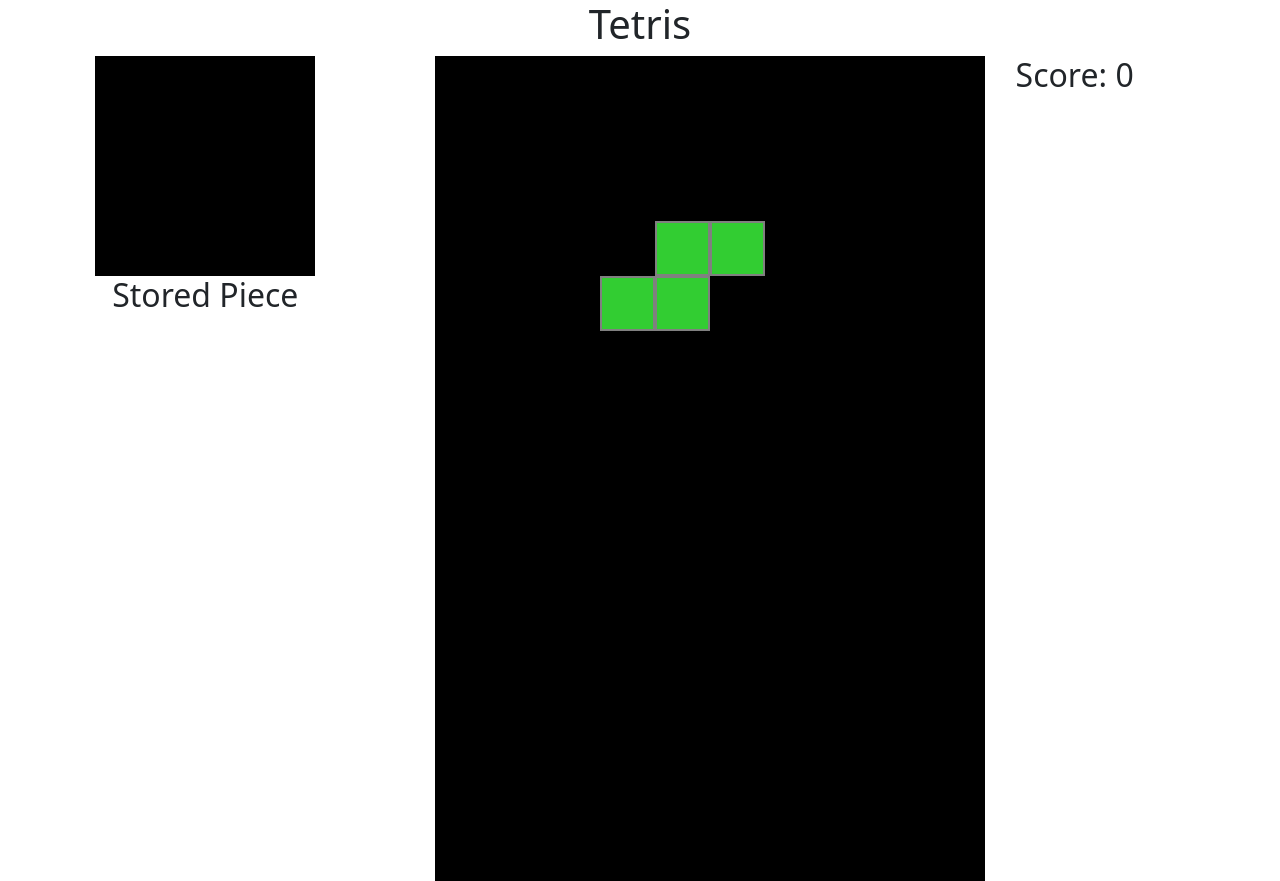
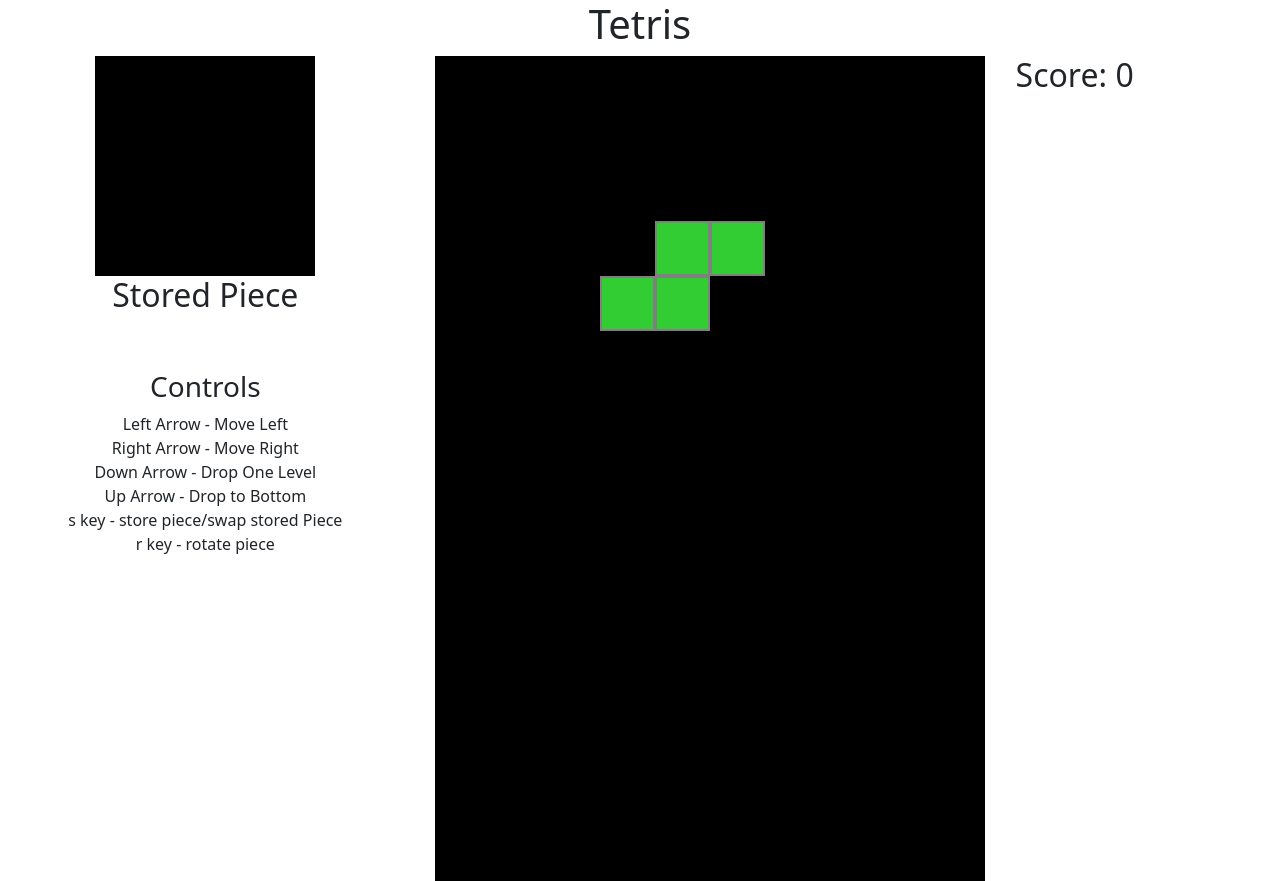
Before and after one commit to andrewdt23/react-tetris, a React app: page / in a window 1280 px wide. Both pictures are taken after a click on the button "Start Game". Built offline with nearby package versions, Linux system fonts and the light colour scheme.

Commit message:
Add controls to UI

```diff
--- a/src/App.tsx
+++ b/src/App.tsx
@@ -2,19 +2,25 @@
 import GameBoard from "./components/GameBoard";
 import { GameStore } from "./stores/GameStore";
 import { Menu } from "./components/Menu";
+import { Controls } from "./components/Controls";
 
 const App = () => {
   const [gameStarted, setGameStarted] = React.useState(false);
 
   return (
-    <div>
+    <>
       <h1 className="text-center">Tetris</h1>
       {gameStarted ? (
         <GameBoard gameStore={new GameStore()} />
       ) : (
-        <Menu setGameStarted={setGameStarted} />
+        <>
+          <Menu setGameStarted={setGameStarted} />
+          <div className="mt-5">
+            <Controls />
+          </div>
+        </>
       )}
-    </div>
+    </>
   );
 };
 
--- /dev/null
+++ b/src/components/Controls.tsx
@@ -0,0 +1,19 @@
+import React from "react";
+
+export const Controls = () => {
+  return (
+    <div className="text-center">
+      <h3>Controls</h3>
+      Left Arrow - Move Left
+      <br />
+      Right Arrow - Move Right
+      <br />
+      Down Arrow - Drop One Level
+      <br />
+      Up Arrow - Drop to Bottom
+      <br />
+      s key - store piece/swap stored Piece
+      <br />r key - rotate piece
+    </div>
+  );
+};
--- a/src/components/GameBoard.tsx
+++ b/src/components/GameBoard.tsx
@@ -9,6 +9,7 @@
   SQUARE_SIZE,
 } from "../helpers/constants";
 import { GameStore } from "../stores/GameStore";
+import { Controls } from "./Controls";
 
 const Square = ({ color }: { color: string }) => (
   <div
@@ -74,6 +75,7 @@
     <>
       <Row>
         <Col xs={4}>
+          <Row>
             <Container
               style={{
                 width: `${SQUARE_SIZE * 4}px`,
@@ -83,6 +85,10 @@
               {pieceStore}
             </Container>
             <h2 className="text-center">Stored Piece</h2>
+          </Row>
+          <Row className="mt-5">
+            <Controls />
+          </Row>
         </Col>
         <Col xs={4}>
           <Container
```
Lines whose indentation alone changed are shown as unchanged.
